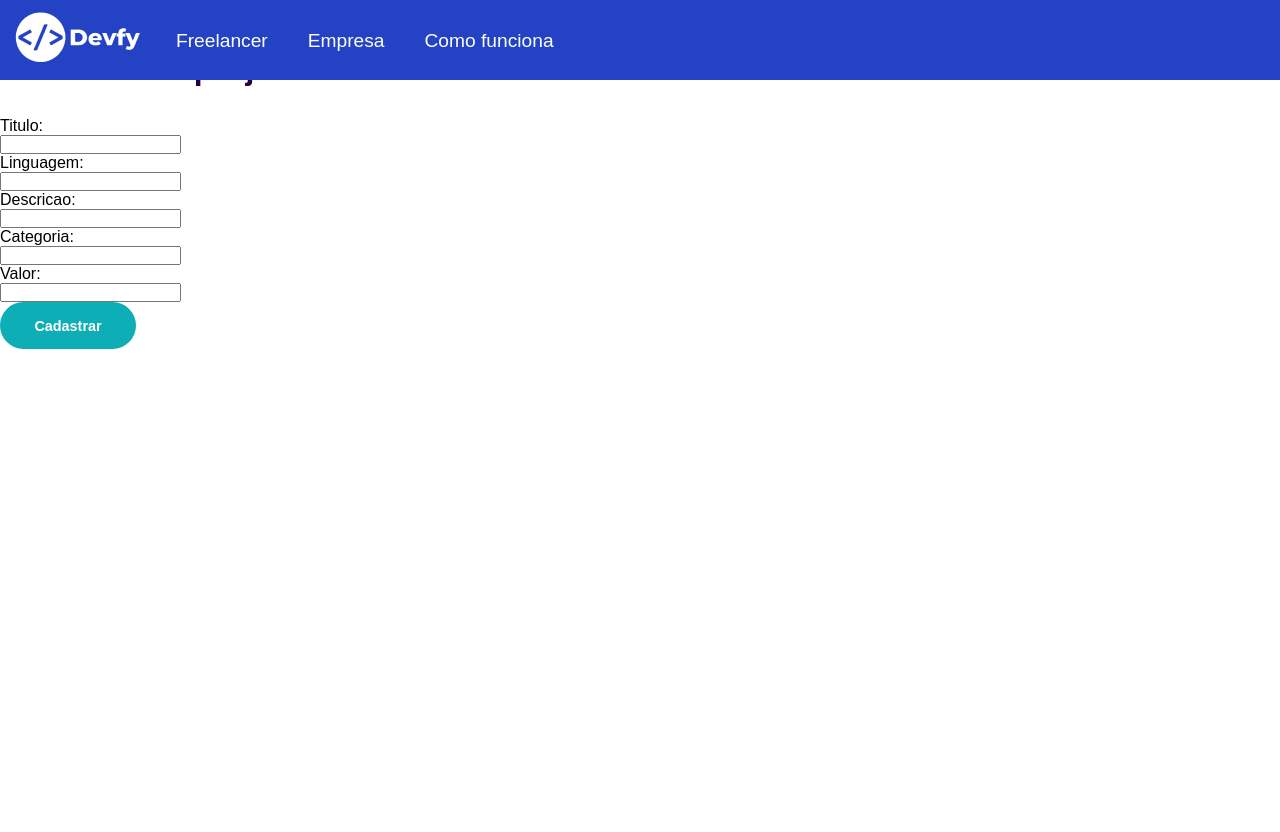
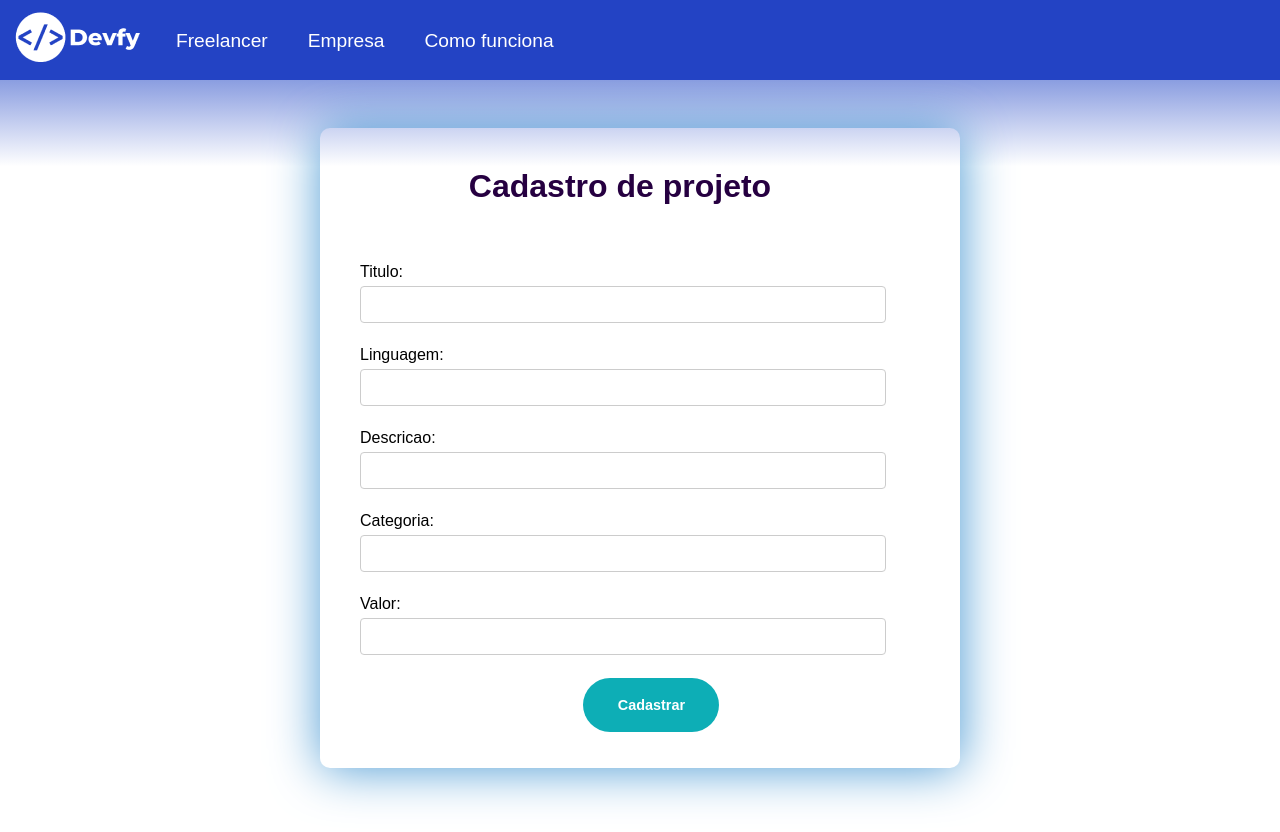
Before and after one commit to Natanista/devfy, a React (Create React App) app in the folder front-end/: page /cadastrar-projeto in a window 1280 px wide. Before the commit the page ends 800 px from the top, so only its background shows below. Built offline with nearby package versions, Linux system fonts and the light colour scheme.

Commit message:
Ajustes na tela de cadatro de projeto

```diff
--- a/front-end/src/html/css/login.css
+++ b/front-end/src/html/css/login.css
@@ -23,7 +23,7 @@
 .content-tudo-cad h1,
 .content-tudo-login h1,
 .content-tudo h1{
-    padding: 40px 40px 10px 40px;
+    padding: 40px 40px 0px 0px;
     text-align: center;
 }
 .content-tudo-cad input,
@@ -45,61 +45,5 @@
     color: white;
     cursor: pointer;
     font-size: 0.9rem;
-    margin: 0% 50% 0% 32%;
+    margin: 0% 50% 0% 39.9%;
 }
-
-
-
-
-
-
-
-
-/* .espacamento {
-    height: 100px;
-}
-
-.cont-one{
-    background-color:#2343C4;
-    width: 50%;
-    display: flex;
-    align-content: center;
-    justify-content: center;
-}
-.cont-one h1{
-    padding: 120px 100px 0px 100px;
-    color: white;
-    font-size: 60px;
-}
-.cont-two-login,
-.cont-two{
-    width: 50%;
-}
-.cont-two-login{
-    margin: 5% 5% 5% 5%;
-}
-.cont-two-login h2,
-.cont-two h2{
-    text-align: center;
-    padding-top: 30px;
-    color: #4A99D3;
-    text-decoration: underline;
-}
-
-.cont-two-empresa {
-    width: 50%;
-    margin: 5% 5% 5% 22%;
-}
-.cont-two-empresa h2 {
-    font-size: 40px;
-    text-align: center;
-    padding-top: 10px;
-    color: #2343C4;
-}
-.cont-info{
-    margin: 20px 50px 0px 100px;
-    height: 150px;
-}
-
-
- */
--- a/front-end/src/pages/AddProject.jsx
+++ b/front-end/src/pages/AddProject.jsx
@@ -39,45 +39,41 @@ function Registrar() {
     <div>
       <MenuLogado />
 
-      <div class="content-tudo-add-project">
-        <div class="cont-one">
+      <div class="content-tudo">
           <h1>Cadastro de projeto</h1>
-        </div>
-        <div class="cont-two-login">
-
           <form onSubmit={cadastrar}>
+            <br />
             <label>
               Titulo: <br />
               <input class="input_info" type="text" onChange={e => setTituloDigitado(e.target.value)} />
             </label>
-            <br />
+            <br /><br />
             <label>
               Linguagem: <br />
               <input class="input_info" type="text" onChange={e => setLinguagemDigitada(e.target.value)} />
             </label>
-            <br />
+            <br /><br />
             <label>
               Descricao: <br />
               <input class="input_info" type="text" onChange={e => setDescricaoDigitada(e.target.value)} />
             </label>
-            <br />
+            <br /><br />
             <label>
               Categoria: <br />
               <input class="input_info" type="text" onChange={e => setCategoriaDigitada(e.target.value)} />
             </label>
-            <br />
+            <br /><br />
             <label>
               Valor: <br />
               <input class="input_info" type="text" onChange={e => setValorDigitado(e.target.value)} />
             </label>
-            <br />
+            <br /><br />
 
-            <button type="submit" class="btn_green"> Cadastrar </button>
+            <button type="submit" class="btn_global"> Cadastrar </button>
 
           </form>
         </div>
       </div>
-    </div>
   );
 }
 
```
